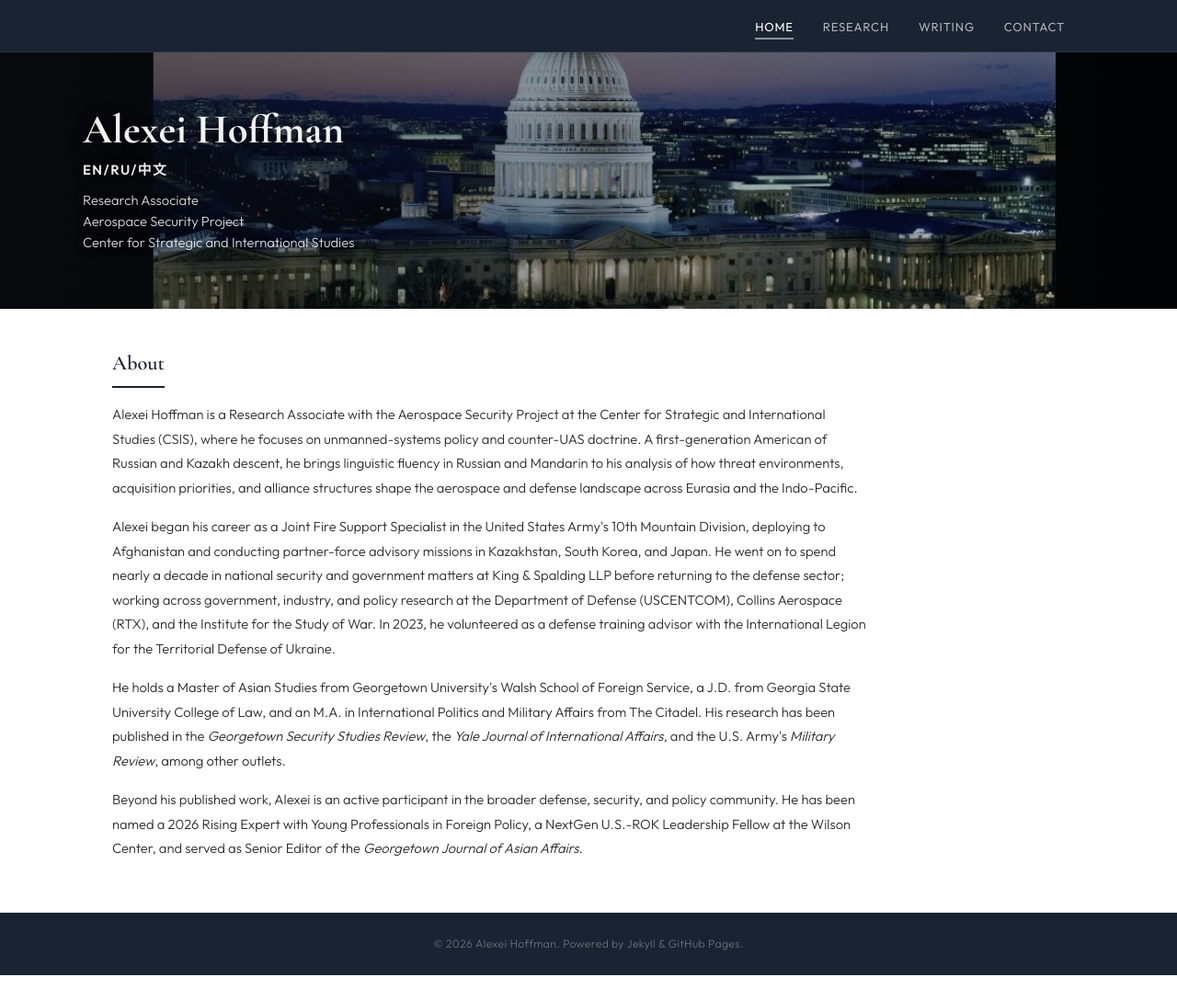
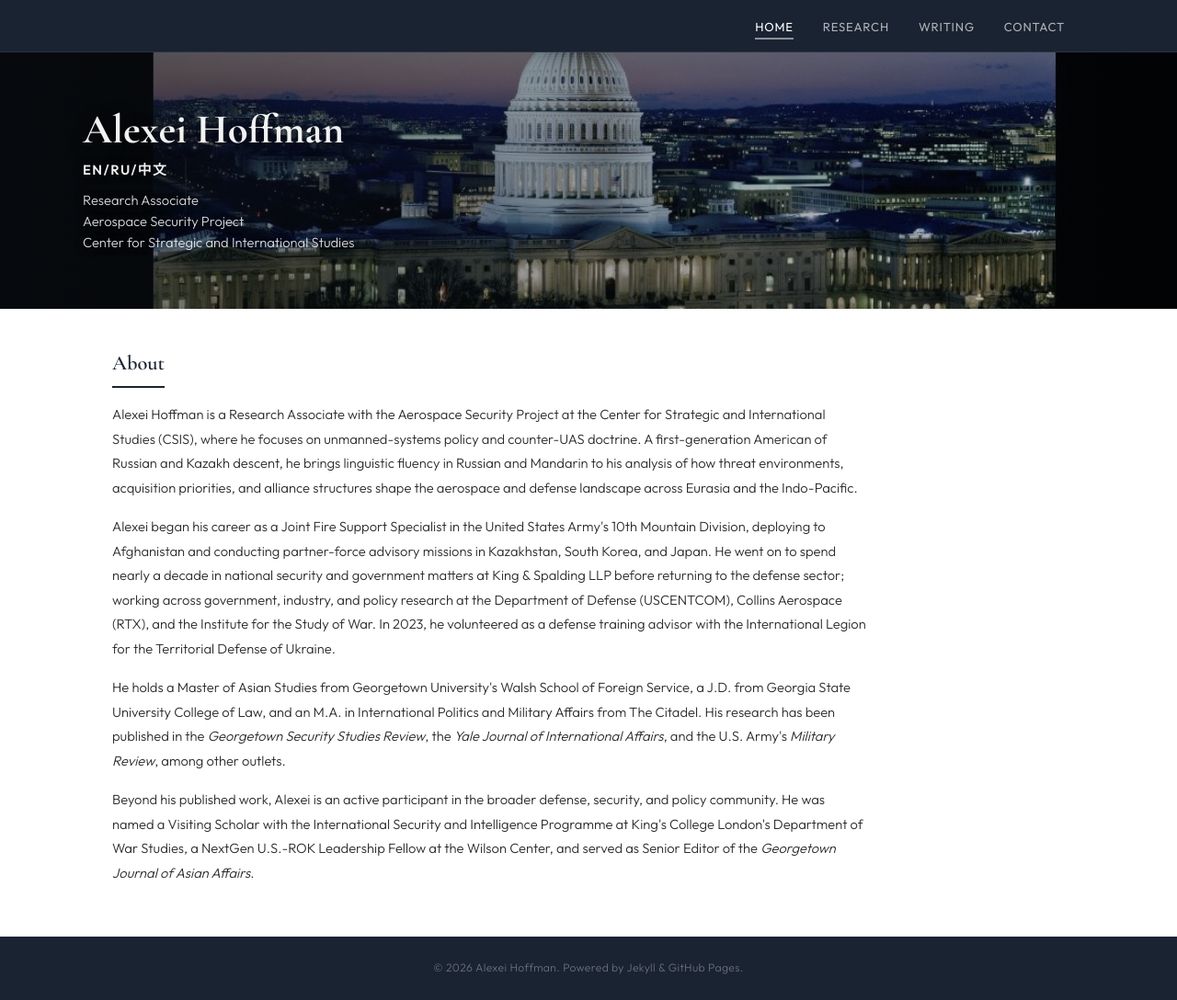
Before and after one commit to a-novi13-byte/a-novi13-byte.github.io, a Jekyll site: the page built from index.html, in a window 1280 px wide and 1088 px high. Shown: the whole window at 92% size. Built offline with Jekyll 4.4.1, drawn with Linux system fonts in a browser that asks for light colours.

Commit message:
Update index.html

```diff
--- a/index.html
+++ b/index.html
@@ -21,5 +21,5 @@ title: Home
   <p>Alexei Hoffman is a Research Associate with the Aerospace Security Project at the Center for Strategic and International Studies (CSIS), where he focuses on unmanned-systems policy and counter-UAS doctrine. A first-generation American of Russian and Kazakh descent, he brings linguistic fluency in Russian and Mandarin to his analysis of how threat environments, acquisition priorities, and alliance structures shape the aerospace and defense landscape across Eurasia and the Indo-Pacific.</p>
   <p>Alexei began his career as a Joint Fire Support Specialist in the United States Army's 10th Mountain Division, deploying to Afghanistan and conducting partner-force advisory missions in Kazakhstan, South Korea, and Japan. He went on to spend nearly a decade in national security and government matters at King &amp; Spalding LLP before returning to the defense sector; working across government, industry, and policy research at the Department of Defense (USCENTCOM), Collins Aerospace (RTX), and the Institute for the Study of War. In 2023, he volunteered as a defense training advisor with the International Legion for the Territorial Defense of Ukraine.</p>
   <p>He holds a Master of Asian Studies from Georgetown University's Walsh School of Foreign Service, a J.D. from Georgia State University College of Law, and an M.A. in International Politics and Military Affairs from The Citadel. His research has been published in the <em>Georgetown Security Studies Review</em>, the <em>Yale Journal of International Affairs</em>, and the U.S. Army's <em>Military Review</em>, among other outlets.</p>
-  <p>Beyond his published work, Alexei is an active participant in the broader defense, security, and policy community. He has been named a 2026 Rising Expert with Young Professionals in Foreign Policy, a NextGen U.S.-ROK Leadership Fellow at the Wilson Center, and served as Senior Editor of the <em>Georgetown Journal of Asian Affairs</em>.</p>
+  <p>Beyond his published work, Alexei is an active participant in the broader defense, security, and policy community. He was named a Visiting Scholar with the International Security and Intelligence Programme at King's College London's Department of War Studies, a NextGen U.S.-ROK Leadership Fellow at the Wilson Center, and served as Senior Editor of the <em>Georgetown Journal of Asian Affairs</em>.</p>
 </section>
```
